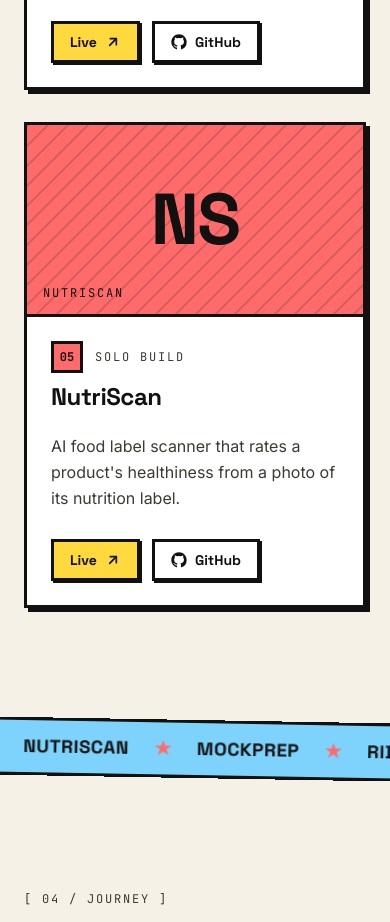
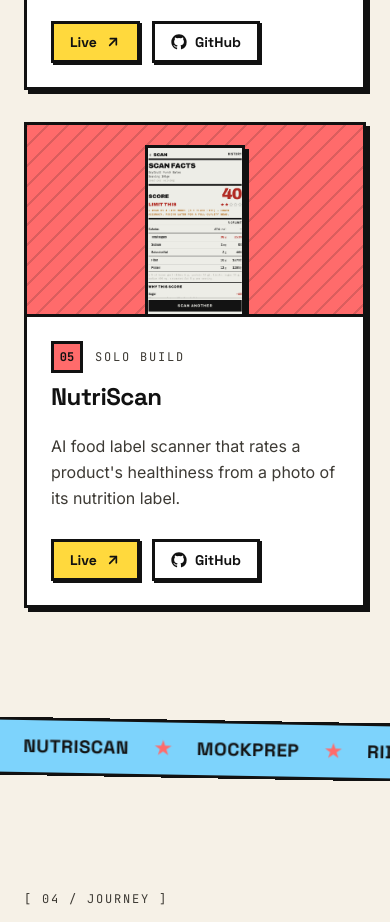
Before and after one commit to JaiKukreja-7/portfolio, a Next.js app: page / in a window 390 px wide. Shown: the part 6780-7702 px from the top of the page. Built offline with nearby package versions, Linux system fonts and the light colour scheme.

Commit message:
content: add NutriScan screenshot, framed as a phone capture

```diff
--- a/src/components/projects.tsx
+++ b/src/components/projects.tsx
@@ -44,6 +44,22 @@ function Media({
   if (!project.images?.length) return <InitialsPanel project={project} className={className} />;
   if (project.images.length === 1) {
     const img = project.images[0];
+    if (img.portrait) {
+      // Phone screenshot: framed and centred on the striped accent panel.
+      return (
+        <div
+          className={`relative flex aspect-video w-full items-end justify-center overflow-hidden ${project.accent} ${className}`}
+        >
+          <div
+            aria-hidden
+            className="absolute inset-0 opacity-15 [background-image:repeating-linear-gradient(135deg,var(--color-ink)_0_2px,transparent_2px_14px)]"
+          />
+          <div className="relative mt-5 h-[calc(100%-1.25rem)] w-auto aspect-[481/806] overflow-hidden border-[3px] border-b-0 border-ink bg-white shadow-brutal">
+            <Image src={img.src} alt={img.alt} fill sizes="240px" className="object-cover object-top" />
+          </div>
+        </div>
+      );
+    }
     return (
       <div className={`relative aspect-video w-full overflow-hidden bg-paper-2 ${className}`}>
         <Image src={img.src} alt={img.alt} fill sizes={sizes} className={fit === "contain" ? "object-contain" : "object-cover"} />
--- a/src/lib/projects.ts
+++ b/src/lib/projects.ts
@@ -1,6 +1,11 @@
 // Project data for the [ 03 — PROJECTS ] section.
 // Screenshots live in public/images/projects/ — swap the placeholders for real ones.
-export type ProjectImage = { src: string; alt: string };
+export type ProjectImage = {
+  src: string;
+  alt: string;
+  /** Phone captures are shown framed on the accent panel instead of cropped to 16:9. */
+  portrait?: boolean;
+};
 
 export type Project = {
   slug: string;
@@ -82,6 +87,9 @@ export const projects: readonly Project[] = [
       live: "https://nutriiscan.vercel.app/",
       github: "https://github.com/JaiKukreja-7/NutriScan",
     },
+    images: [
+      { src: "/images/projects/nutriscan-preview.png", alt: "NutriScan scan results screen", portrait: true },
+    ],
     accent: "bg-coral",
   },
 ];
```
Also changed, not shown: public/images/projects/nutriscan-preview.png (added).
